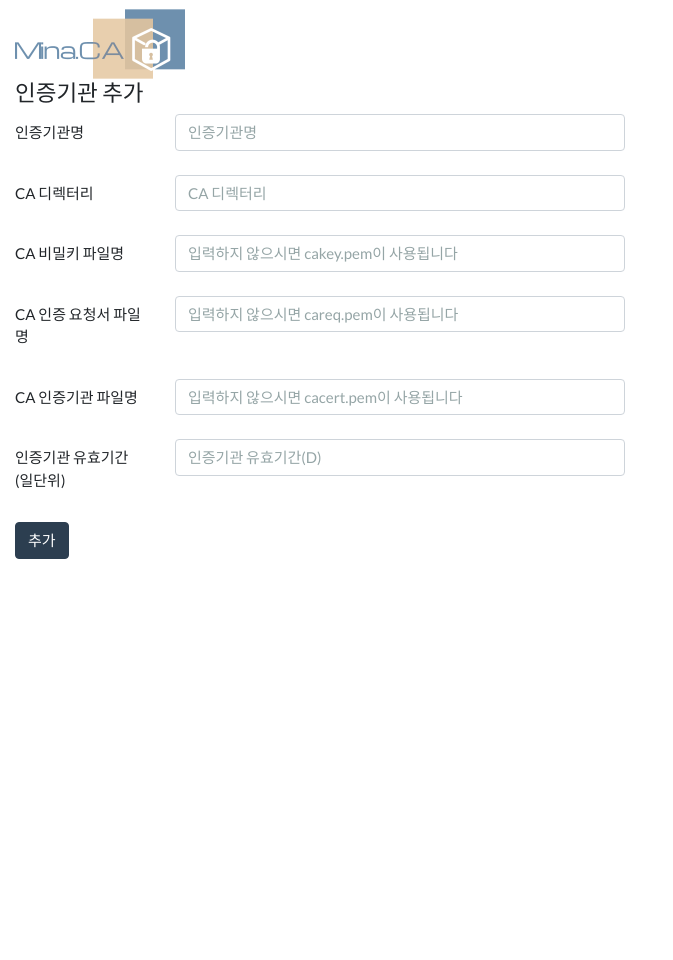
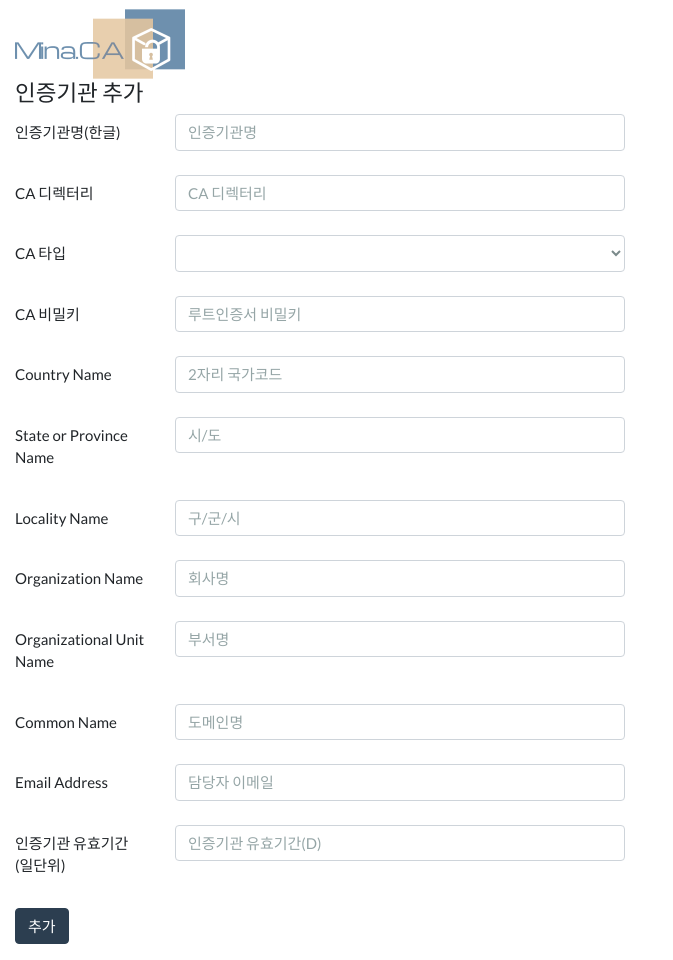
Before and after one commit to search5/Mina.CA, a Flask app: page /ca/add in a window 1280 px wide. Shown: the part 71-1031 px from the top of the page, without its empty margins (0-673 px from the left). Before the commit the page ends 630 px from the top, so only its background shows below. Run offline with Flask 2, Linux system fonts and the light colour scheme; some libraries are stand-ins or nearby versions.

Commit message:
인증기관 필드 재구현

```diff
--- a/ca/application.py
+++ b/ca/application.py
@@ -42,7 +42,7 @@
     records = db_session.query(CA)
     if search_word:
         records = records.filter(search_column.ilike('%{}%'.format(search_word)))
-    records = records.order_by(desc(CA.idx))
+    records = records.order_by(desc(CA.id))
     total_cnt = records.count()
 
     paginator = paginate.Page(records, current_page, page_url=page_url,
@@ -59,6 +59,14 @@
 def ca_add():
     form = CAForm()
 
+    # Country Name: 2자리 국가코드를 입력한다.
+    # State or Province Name: 인증기관이 위치한 주 또는 지역 이름을 입력한다.
+    # Locality Name: 인증기관이 위치한 도시 이름을 입력한다.
+    # Organization Name: 인증기관의 이름을 입력한다.
+    # Organizational Unit Name: 인증서를 발급하는 인증기관의 부서명을 입력한다.
+    # Common Name: 인증기관의 도메인 이름을 입력한다. 실제 존재하지 않아도 된다.
+    # Email Address: 입력하지 않는다.
+
     return render_template("ca_add.html", form=form)
 
 
@@ -72,9 +80,9 @@
     req_json = request.get_json()
 
     # 기본값 세팅
-    if not req_json['cakey']: req_json['cakey'] = 'cakey.pem'
-    if req_json['careq']: req_json['careq'] = 'careq.pem'
-    if req_json['cacert']: req_json['cacert'] = 'cacert.pem'
+    # if not req_json['cakey']: req_json['cakey'] = 'cakey.pem'
+    # if req_json['careq']: req_json['careq'] = 'careq.pem'
+    # if req_json['cacert']: req_json['cacert'] = 'cacert.pem'
 
     form = CAForm(MultiDict(req_json))
 
@@ -94,6 +102,22 @@
                 caconfig = caconfig.replace("./demoCA", str(new_ca_root.resolve()))
                 ca_record.caconfig = caconfig
 
+                # Enter PEM pass phrase: <password>⏎
+                # Verifying - Enter PEM pass phrase: <password>
+
+                # Country Name (2 letter code) [AU]:KR⏎
+                # State or Province Name (full name) [Some-State]:⏎
+                # Locality Name (eg, city) []:Seoul⏎
+                # Organization Name (eg, company) [Internet Widgits Pty Ltd]:⏎
+                # Organizational Unit Name (eg, section) []:⏎
+                # Common Name (e.g. server FQDN or YOUR name) []:ca.insignal.co.kr⏎
+                # Email Address []: ⏎
+                #
+                # Please enter the following 'extra' attributes
+                # to be sent with your certificate request
+                # A challenge password []:⏎
+                # An optional company name []:⏎
+
         db_session.add(ca_record)
         db_session.commit()
     else:
--- a/ca/forms/CAForm.py
+++ b/ca/forms/CAForm.py
@@ -1,11 +1,16 @@
-from wtforms import Form, StringField, validators
+from wtforms import Form, StringField, validators, PasswordField, SelectField
 
 
 class CAForm(Form):
-    # last_name  = StringField(u'Last Name', validators=[validators.optional()])
-    catitle = StringField('인증기관명', validators=[validators.input_required()])
+    catitle = StringField('인증기관명(한글)', validators=[validators.input_required()])
     catop = StringField('CA 디렉터리', validators=[validators.input_required()])
-    cakey = StringField('CA 비밀키 파일명', validators=[validators.input_required()])
-    careq = StringField('CA 인증 요청서 파일명', validators=[validators.input_required()])
-    cacert = StringField('CA 인증기관 파일명', validators=[validators.input_required()])
+    catype = SelectField('CA 타입', validators=[validators.input_required()], choices=(('ROOT', 'Root'), ('INTERMEDIATE', 'Intermediate')))
+    capass = PasswordField('CA 비밀키', validators=[validators.input_required()])
+    country_name = StringField('Country Name', validators=[validators.optional()], description='2자리 국가코드')
+    province_name = StringField('State or Province Name', validators=[validators.optional()], description='시/도')
+    locality_name = StringField('Locality Name', validators=[validators.optional()], description='구/군/시')
+    organization_name = StringField('Organization Name', validators=[validators.optional()], description='회사명')
+    organizational_unit_name = StringField('Organizational Unit Name', validators=[validators.optional()], description='부서명')
+    common_name = StringField('Common Name', validators=[validators.optional()], description='도메인명')
+    email_address = StringField('Email Address', validators=[validators.optional()], description='담당자 이메일')
     cadays = StringField('인증기관 유효기간(일단위)', validators=[validators.input_required()])
--- a/ca/templates/ca_add.html
+++ b/ca/templates/ca_add.html
@@ -22,24 +22,66 @@
             </div>
           </div>
           <div class="form-group row">
-            <label for="inputCAKey"
-                   class="col-sm-3 col-form-label">{{ form.cakey.label }}</label>
+            <label for="inputCAType"
+                   class="col-sm-3 col-form-label">{{ form.catype.label }}</label>
             <div class="col-sm-9">
-              {{ form.cakey(class_="form-control", id="inputCAKey", placeholder="입력하지 않으시면 cakey.pem이 사용됩니다", **{"v-model": "ca_info.cakey"}) }}
+              {{ form.catype(class_="form-control", id="inputCAType", **{"v-model": "ca_info.catype"}) }}
             </div>
           </div>
           <div class="form-group row">
-            <label for="inputCAReq"
-                   class="col-sm-3 col-form-label">{{ form.careq.label }}</label>
+            <label for="inputCAPass"
+                   class="col-sm-3 col-form-label">{{ form.capass.label }}</label>
             <div class="col-sm-9">
-              {{ form.careq(class_="form-control", id="inputCAReq", placeholder="입력하지 않으시면 careq.pem이 사용됩니다", **{"v-model": "ca_info.careq"}) }}
+              {{ form.capass(class_="form-control", id="inputCAPass", placeholder="루트인증서 비밀키", **{"v-model": "ca_info.capass"}) }}
             </div>
           </div>
           <div class="form-group row">
-            <label for="inputCACert"
-                   class="col-sm-3 col-form-label">{{ form.cacert.label }}</label>
+            <label for="inputCountryName"
+                   class="col-sm-3 col-form-label">{{ form.country_name.label }}</label>
             <div class="col-sm-9">
-              {{ form.cacert(class_="form-control", id="inputCACert", placeholder="입력하지 않으시면 cacert.pem이 사용됩니다", **{"v-model": "ca_info.cacert"}) }}
+              {{ form.country_name(class_="form-control", id="inputCountryName", placeholder="2자리 국가코드", **{"v-model": "ca_info.country_name"}) }}
+            </div>
+          </div>
+          <div class="form-group row">
+            <label for="inputProvinceName"
+                   class="col-sm-3 col-form-label">{{ form.province_name.label }}</label>
+            <div class="col-sm-9">
+              {{ form.province_name(class_="form-control", id="inputProvinceName", placeholder="시/도", **{"v-model": "ca_info.province_name"}) }}
+            </div>
+          </div>
+          <div class="form-group row">
+            <label for="inputLocalityName"
+                   class="col-sm-3 col-form-label">{{ form.locality_name.label }}</label>
+            <div class="col-sm-9">
+              {{ form.locality_name(class_="form-control", id="inputLocalityName", placeholder="구/군/시", **{"v-model": "ca_info.locality_name"}) }}
+            </div>
+          </div>
+          <div class="form-group row">
+            <label for="inputOrganizationName"
+                   class="col-sm-3 col-form-label">{{ form.organization_name.label }}</label>
+            <div class="col-sm-9">
+              {{ form.organization_name(class_="form-control", id="inputOrganizationName", placeholder="회사명", **{"v-model": "ca_info.organization_name"}) }}
+            </div>
+          </div>
+          <div class="form-group row">
+            <label for="inputOrganizationalUnitName"
+                   class="col-sm-3 col-form-label">{{ form.organizational_unit_name.label }}</label>
+            <div class="col-sm-9">
+              {{ form.organizational_unit_name(class_="form-control", id="inputOrganizationalUnitName", placeholder="부서명", **{"v-model": "ca_info.organizational_unit_name"}) }}
+            </div>
+          </div>
+          <div class="form-group row">
+            <label for="inputCommonName"
+                   class="col-sm-3 col-form-label">{{ form.common_name.label }}</label>
+            <div class="col-sm-9">
+              {{ form.common_name(class_="form-control", id="inputCommonName", placeholder="도메인명", **{"v-model": "ca_info.common_name"}) }}
+            </div>
+          </div>
+          <div class="form-group row">
+            <label for="inputEmailAddress"
+                   class="col-sm-3 col-form-label">{{ form.email_address.label }}</label>
+            <div class="col-sm-9">
+              {{ form.email_address(class_="form-control", id="inputEmailAddress", placeholder="담당자 이메일", **{"v-model": "ca_info.email_address"}) }}
             </div>
           </div>
           <div class="form-group row">
@@ -49,7 +91,6 @@
               {{ form.cadays(type="number", class_="form-control", id="inputCADays", placeholder="인증기관 유효기간(D)", **{"v-model": "ca_info.cadays"}) }}
             </div>
           </div>
-
           <div class="form-group row">
             <div class="col-sm-10">
               <button type="button" class="btn btn-primary" @click.prevent="submit">추가</button>
@@ -68,16 +109,23 @@
         ca_info: {
           catitle: "",
           catop: "",
-          cakey: "",
-          careq: "",
-          cacert: "",
+          catype: "",
+          capass: "",
+          country_name: "",
+          province_name: "",
+          locality_name: "",
+          organization_name: "",
+          organizational_unit_name: "",
+          common_name: "",
+          email_address: "",
           cadays: ""
         }
       },
       methods: {
         submit: function () {
           axios.post("{{ url_for('ca_add_post') }}", this.ca_info).then(function (res) {
-            console.log(res)
+            alert('정상적으로 생성되었습니다')
+            location.href = '{{ url_for('ca_list') }}'
           })
         }
       }
```
Also changed, not shown: ca/models.py (+17 -6 lines), ca/templates/index.html (+7 -1 lines), ca.db.
